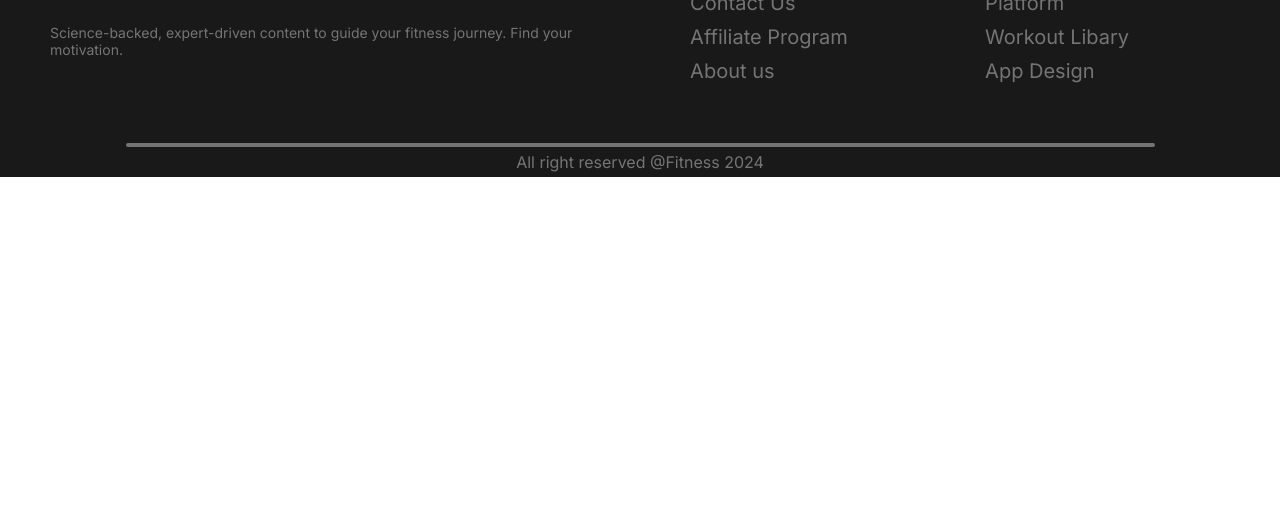
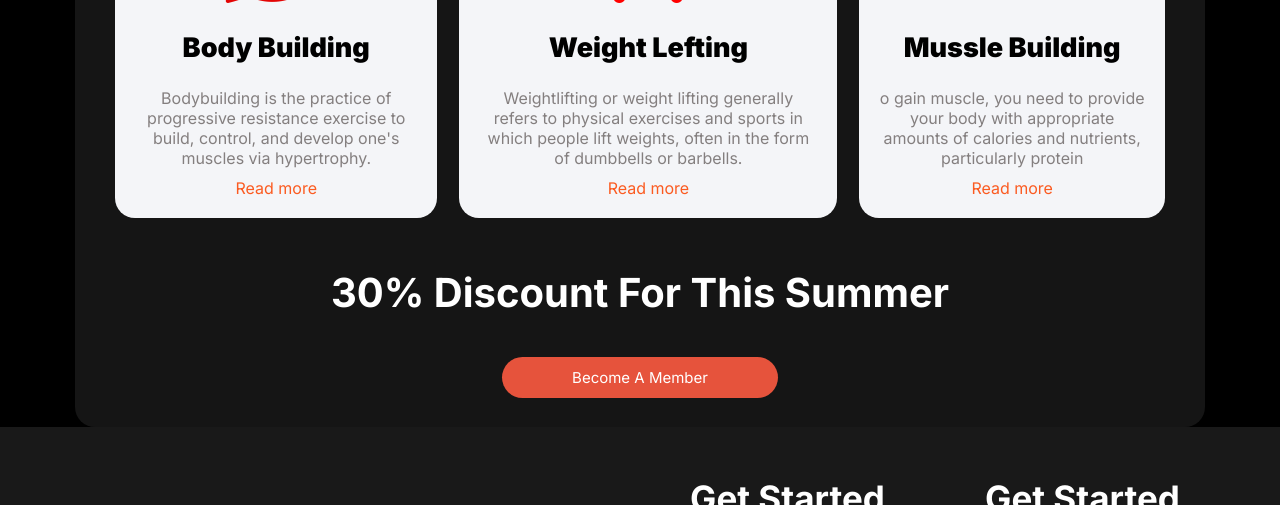
Before and after one commit to Md-iftikher/ffitness-webpage-design, a plain HTML site: page index.html in a window 1280 px wide. Shown: the part 3108-3613 px from the top of the page. Before the commit the page ends 3285 px from the top, so only its background shows below. Drawn offline with Linux system fonts and the light colour scheme; a web font is replaced by a local one.

Commit message:
optional section added

```diff
--- a/index.html
+++ b/index.html
@@ -203,6 +203,36 @@
             </div>
         </section>
 
+        <section class="discount-section">
+            <div class="dicount-card-container">
+                <div class="discout-card">
+                    <img src="./resources/images/bodybuilding.png" alt="">
+                    <h2 class="discout-card-heading">Body Building</h2>
+                    <P class="discout-des">Bodybuilding is the practice of progressive resistance exercise to build,
+                        control, and develop one's muscles via hypertrophy. </P>
+                    <a href="">Read more</a>
+                </div>
+                <div class="discout-card">
+                    <img src="./resources/images/weightlifter-frontal-silhouette.png" alt="">
+                    <h2 class="discout-card-heading">Weight Lefting</h2>
+                    <P class="discout-des">Weightlifting or weight lifting generally refers to physical exercises and
+                        sports in which people lift weights, often in the form of dumbbells or barbells.</P>
+                    <a href="">Read more</a>
+                </div>
+                <div class="discout-card">
+                    <img src="./resources/images/arm.png" alt="">
+                    <h2 class="discout-card-heading">Mussle Building</h2>
+                    <P class="discout-des">o gain muscle, you need to provide your body with appropriate amounts of calories and nutrients, particularly protein</P>
+                    <a href="">Read more</a>
+                </div>
+
+            </div>
+            <div class="discout-section-2">
+                <h1 class="discout-text">30% Discount For This Summer</h1>
+                <a href="" class="run-button discout-btn">Become A Member</a>
+            </div>
+
+        </section>
     </main>
     <footer>
         <div class="footer-container">
--- a/style/responsive.css
+++ b/style/responsive.css
@@ -81,7 +81,7 @@
     }
     .run-button {
         font-size: 20px;
-        padding: 32px 183px;
+        padding: 32px 155px;
         border-radius: 40px;
 
     }
@@ -90,7 +90,15 @@
         margin-bottom: 20px;
     }
 
+    /* discount-card  */
 
+    .dicount-card-container{
+        flex-direction: column;
+    }
+    .discout-btn{
+        border-radius: 15px;
+        padding: 18px 63px;
+    }
 
     /* meet the team design */
     .team-card-container {
--- a/style/style.css
+++ b/style/style.css
@@ -439,6 +439,58 @@ select {
     left: 14px;
 }
 
+/* discout-section */
+.discount-section{
+    max-width: 1050px;
+    margin: 0 auto;
+    background-color: rgb(48 48 48 / 45%);
+    padding: 40px;
+    border-radius: 20px;
+}
+.dicount-card-container{
+    display: flex;
+    justify-content: center;
+    align-items: center;
+    gap: 22px;
+
+}
+.discout-card{
+    background: #f4f5f8;
+    border-radius: 20px;
+    text-align: center;
+    padding: 20px;
+}
+.discout-card img{
+    /* width: 100%; */
+    height: 128px;
+    width: 128px;
+}
+.discout-card-heading{
+    color: black;
+    font-size: 27px;
+    font-weight: 900;
+    margin: 24px 10px
+}
+.discout-des{
+    color: #847f7f;
+    margin-bottom: 10px;
+}
+.discout-card a{
+    color: #FB5B21;
+    text-decoration: none;
+}
+.discout-text{
+    color: white;
+    text-align: center;
+    padding: 50px;
+    font-size: 40px;
+}
+.discout-btn{
+    text-decoration: none;
+}
+.discout-section-2{
+    text-align: center;
+}
 
 /* footer section style  */
 footer {
```
Also changed, not shown: resources/images/arm.png (added), resources/images/bodybuilding.png (added), resources/images/weightlifter-frontal-silhouette.png (added).
